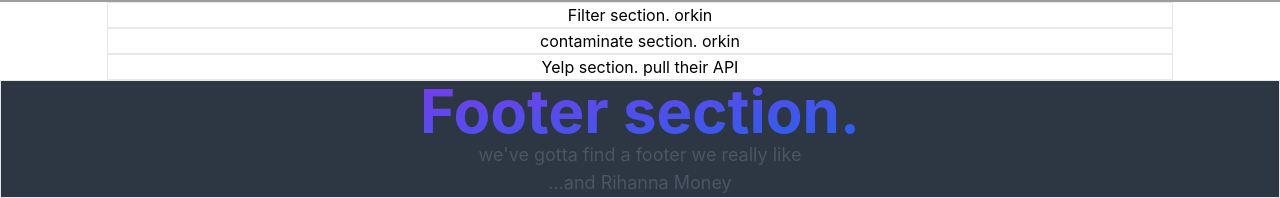
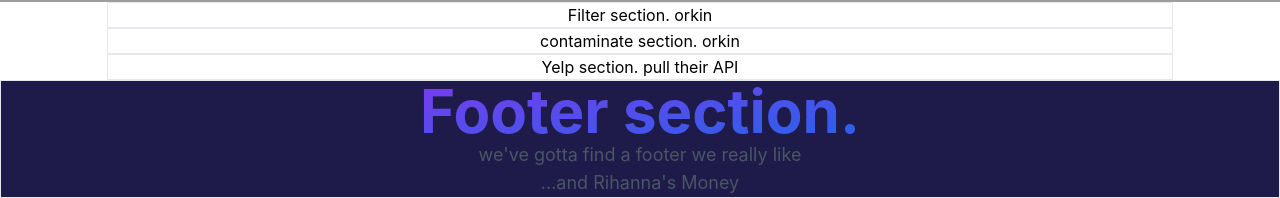
Before and after one commit to Nolden33/PolarWater, a React (Create React App) app in the folder polarwater/: page / in a window 1280 px wide. Shown: the part 666-864 px from the top of the page. Built offline with nearby package versions, Linux system fonts and the light colour scheme; grey boxes are pictures that could not be loaded.

Commit message:
small edits

```diff
--- a/polarwater/src/App.css
+++ b/polarwater/src/App.css
@@ -38,11 +38,11 @@
 }
 
 #BANNER {
-	background-color: #1f2937ef;
+	background-color: #1e1b4b;
 	z-index: -1;
 }
 
 #FOOTER {
-	background-color: #1f2937ef;
+	background-color: #1e1b4b;
 	z-index: -1;
 }
--- a/polarwater/src/Footer.jsx
+++ b/polarwater/src/Footer.jsx
@@ -10,7 +10,7 @@ function Footer() {
                         </span>
                     </h2>
                     <p className="text-lg text-gray-600 dark:text-gray-400">
-                        we've gotta find a footer we really like<br /> ...and Rihanna Money
+                        we've gotta find a footer we really like<br /> ...and Rihanna's Money
                     </p>
                 </div>
         </React.Fragment>
```
